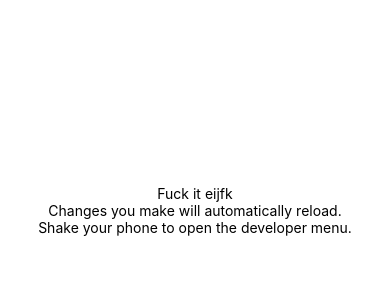
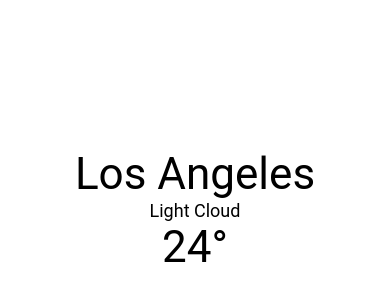
Before and after one commit to patrickjneel/React-Native-Weatherly, a React Native app in the folder weather/: screen / in a window 390 px wide. Shown: the part 212-512 px from the top of the page. Built offline with nearby package versions, Linux system fonts and the light colour scheme.

Commit message:
added basic inline styling for home screen

```diff
--- a/weather/App.js
+++ b/weather/App.js
@@ -1,13 +1,20 @@
 import React, { Component } from 'react';
-import { StyleSheet, Text, View } from 'react-native';
+import {
+  StyleSheet,
+  Text,
+  KeyboardAvoidingView,
+  Platform,
+  TextInput,
+  View,
+} from 'react-native';
 
 class App extends Component {
   render() {
     return (
       <View style={styles.container}>
-        <Text>Fuck it eijfk</Text>
-        <Text>Changes you make will automatically reload.</Text>
-        <Text>Shake your phone to open the developer menu.</Text>
+        <Text style={[styles.largeText, styles.textStyle]}>Los Angeles</Text>
+        <Text style={[styles.smallText, styles.textStyle]}>Light Cloud</Text>
+        <Text style={[styles.largeText, styles.textStyle]}>24°</Text>
       </View>
     );
   }
@@ -20,6 +27,16 @@ const styles = StyleSheet.create({
     alignItems: 'center',
     justifyContent: 'center',
   },
+    textStyle: {
+      textAlign: 'center',
+      fontFamily: Platform.OS === 'ios' ? 'AvenirNext-Regular' : 'Roboto',
+    },
+    largeText: {
+      fontSize: 44,
+    },
+    smallText: {
+      fontSize: 18,
+    }
 });
 
 export default App;
```
